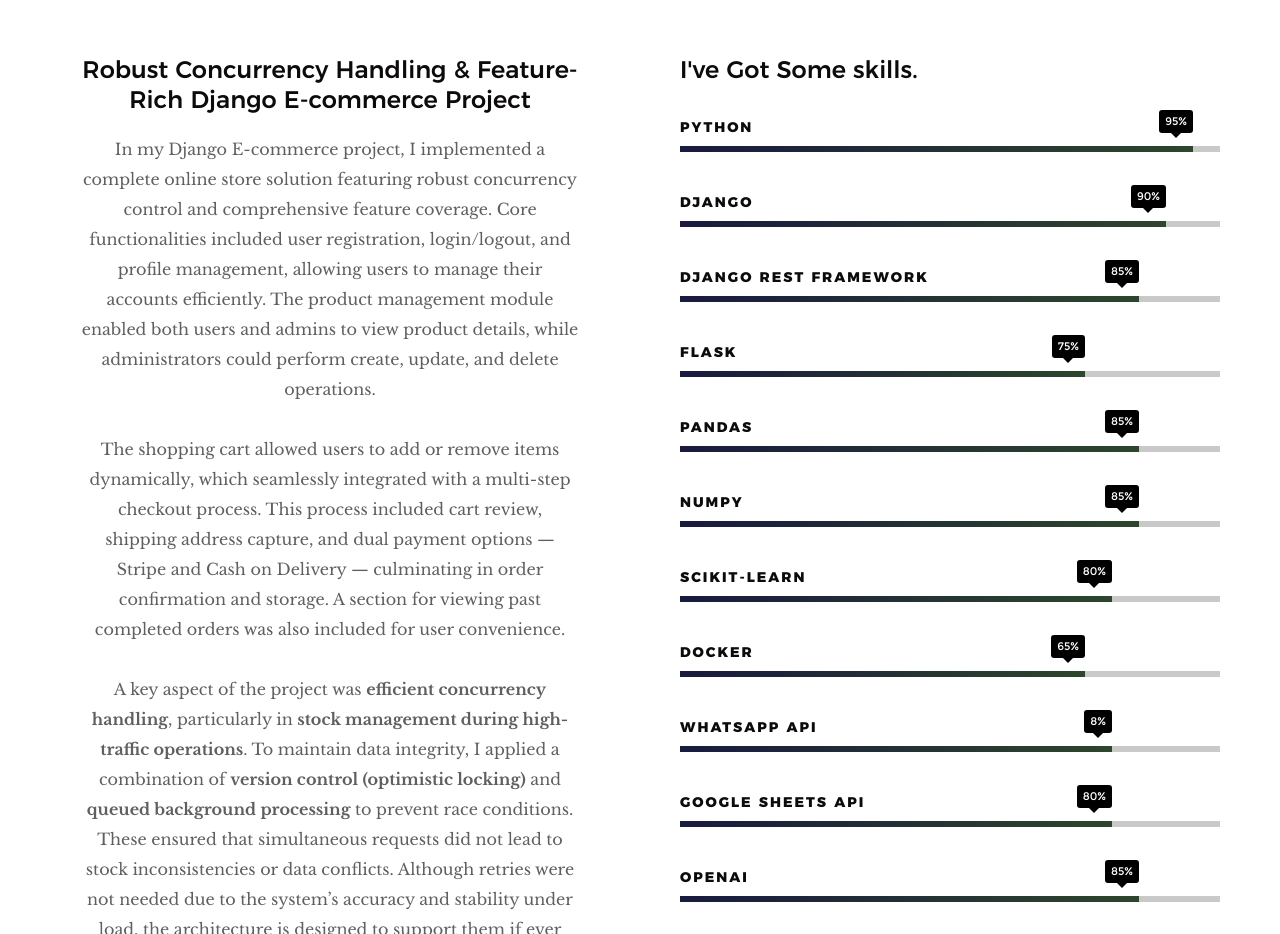
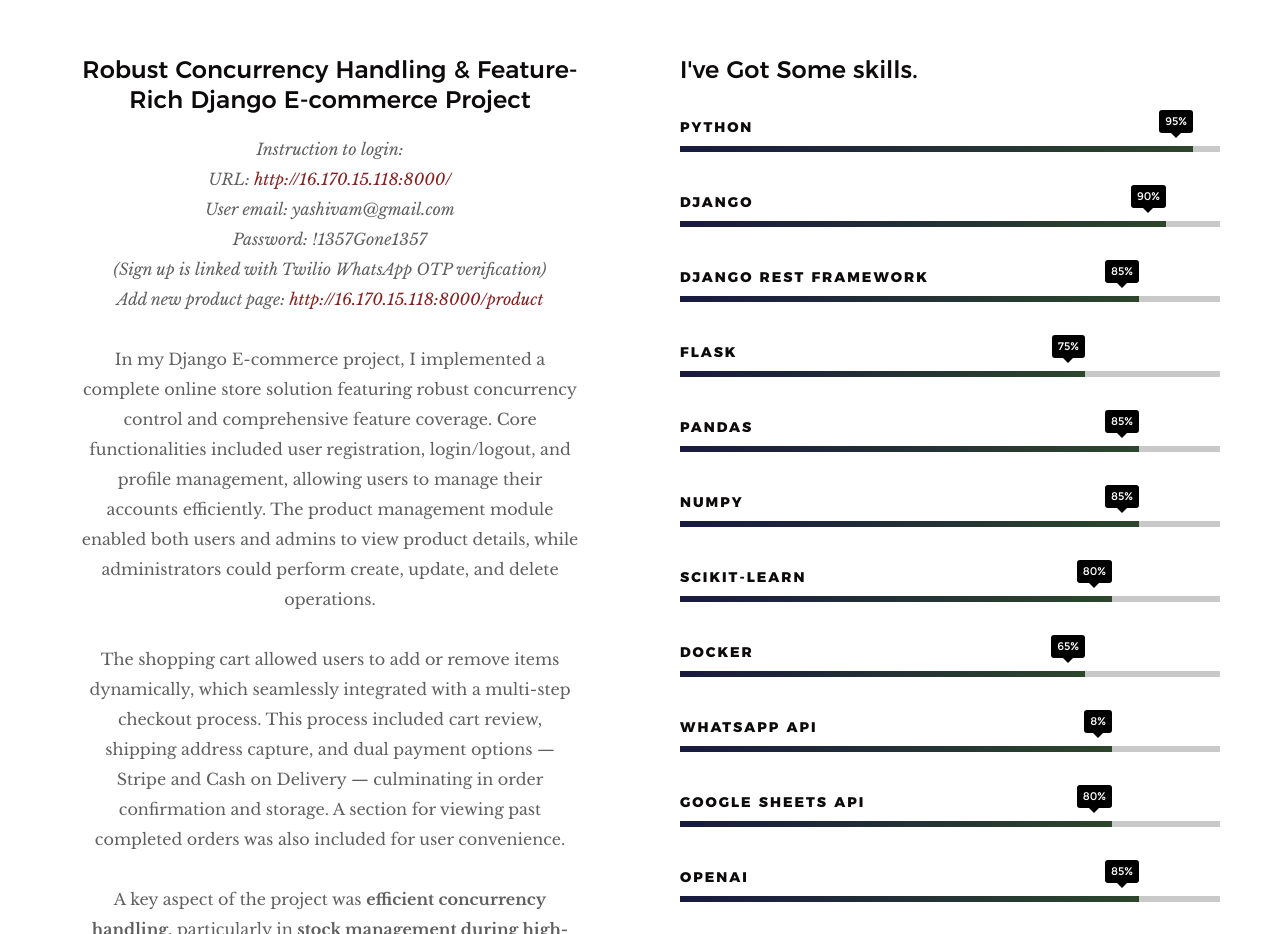
Before and after one commit to yashzob/portfolio, a plain HTML site: page index.html in a window 1280 px wide. Shown: the part 1360-2294 px from the top of the page. Drawn offline with Linux system fonts and the light colour scheme.

Commit message:
Update index.html with login instructions

```diff
--- a/index.html
+++ b/index.html
@@ -136,7 +136,14 @@
 
             <div class="col-six tab-full left">
                 <div class="col-full text-center">
-                    <h3>Robust Concurrency Handling & Feature-Rich Django E-commerce Project</h3>
+<h3>Robust Concurrency Handling & Feature-Rich Django E-commerce Project</h3>
+
+<p><em>Instruction to login: <br>
+URL: <a href="http://16.170.15.118:8000/" target="_blank" rel="noopener noreferrer">http://16.170.15.118:8000/</a><br>
+User email: yashivam@gmail.com<br>
+Password: !1357Gone1357<br>
+(Sign up is linked with Twilio WhatsApp OTP verification)<br>
+Add new product page: <a href="http://16.170.15.118:8000/product" target="_blank" rel="noopener noreferrer">http://16.170.15.118:8000/product</a></em></p>
 
 <p>
 In my Django E-commerce project, I implemented a complete online store solution featuring robust concurrency control and comprehensive feature coverage. Core functionalities included user registration, login/logout, and profile management, allowing users to manage their accounts efficiently. The product management module enabled both users and admins to view product details, while administrators could perform create, update, and delete operations.
```
